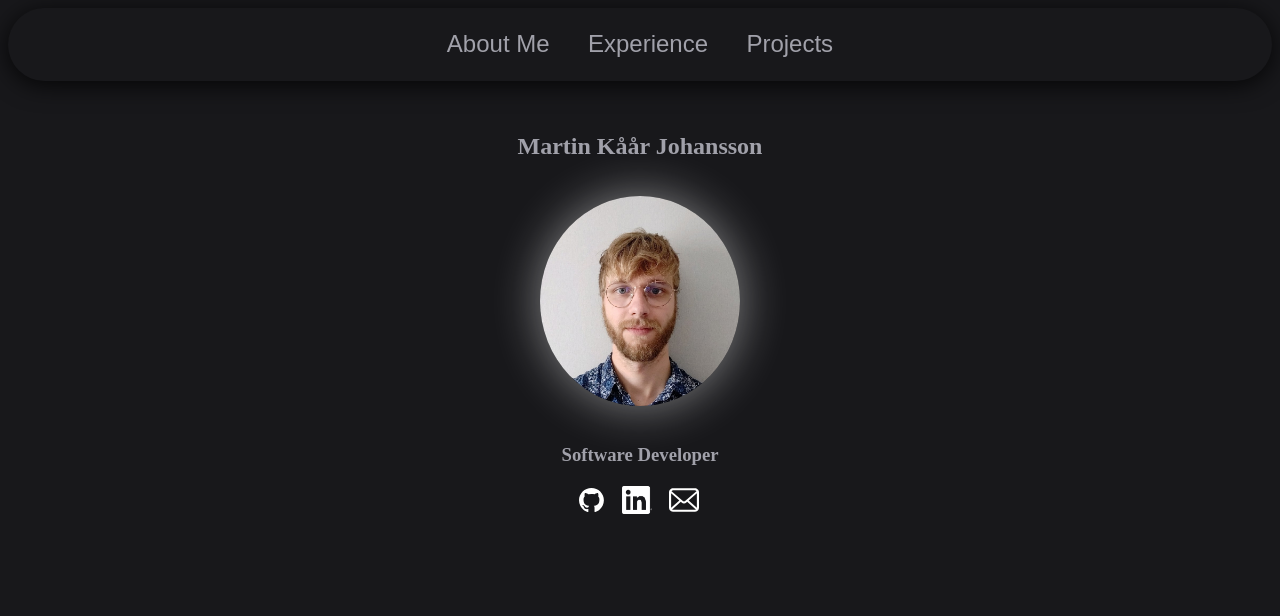
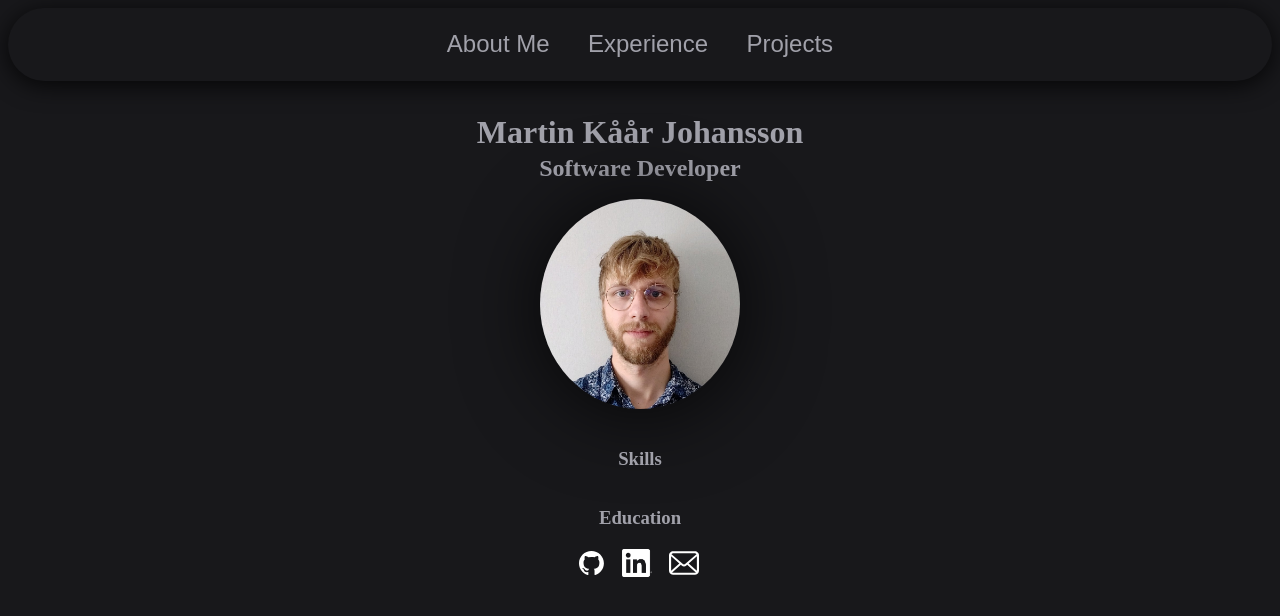
Before and after one commit to DefinitelyUnlikely/definitelyunlikely.github.io, a SvelteKit app in the folder portfolio/: page / in a window 1280 px wide. Shown: the top 616 px of the page. Built offline with nearby package versions, Linux system fonts and the light colour scheme.

Commit message:
play around with shadow

```diff
--- a/portfolio/src/routes/+page.svelte
+++ b/portfolio/src/routes/+page.svelte
@@ -12,16 +12,20 @@
 
 <main>
     <div class="fixed-panel" class:hidden={activeSection.current === ""}>
-        <h2 class="name">Martin Kåår Johansson</h2>
+        <h1 class="name">Martin Kåår Johansson</h1>
+        <h2 class="title">Software Developer</h2>
 
         <div class="profile-pic">
             <img id="prof-pic" src={profilePic} alt="Martin Kåår Johansson" />
         </div>
-        <h3 class="title">Software Developer</h3>
 
-        <div class="education"></div>
+        <div class="skills">
+            <h3>Skills</h3>
+        </div>
 
-        <div class="skills"></div>
+        <div class="education">
+            <h3>Education</h3>
+        </div>
 
         <div class="links">
             <div class="github">
@@ -95,6 +99,14 @@
         height: 100%;
     }
 
+    .name {
+        margin: 0.1rem;
+    }
+
+    .title {
+        margin: 0.1rem;
+    }
+
     .profile-pic {
         margin: 1rem 0 1rem 0;
     }
@@ -102,7 +114,7 @@
     #prof-pic {
         width: 200px;
         border-radius: 50%;
-        box-shadow: 0 0 3rem rgba(255, 255, 255, 0.473);
+        box-shadow: 0 4px 5rem rgba(0, 0, 0, 0.8);
     }
 
     .links {
@@ -127,6 +139,15 @@
         margin-right: 0.1rem;
     }
 
+    .contact-icon:hover {
+        width: 40px;
+        transition: ease 0.2s;
+    }
+
+    #gh-1:hover {
+        width: 35px;
+    }
+
     .section-panel {
         width: 50%;
         height: 100%;
```
